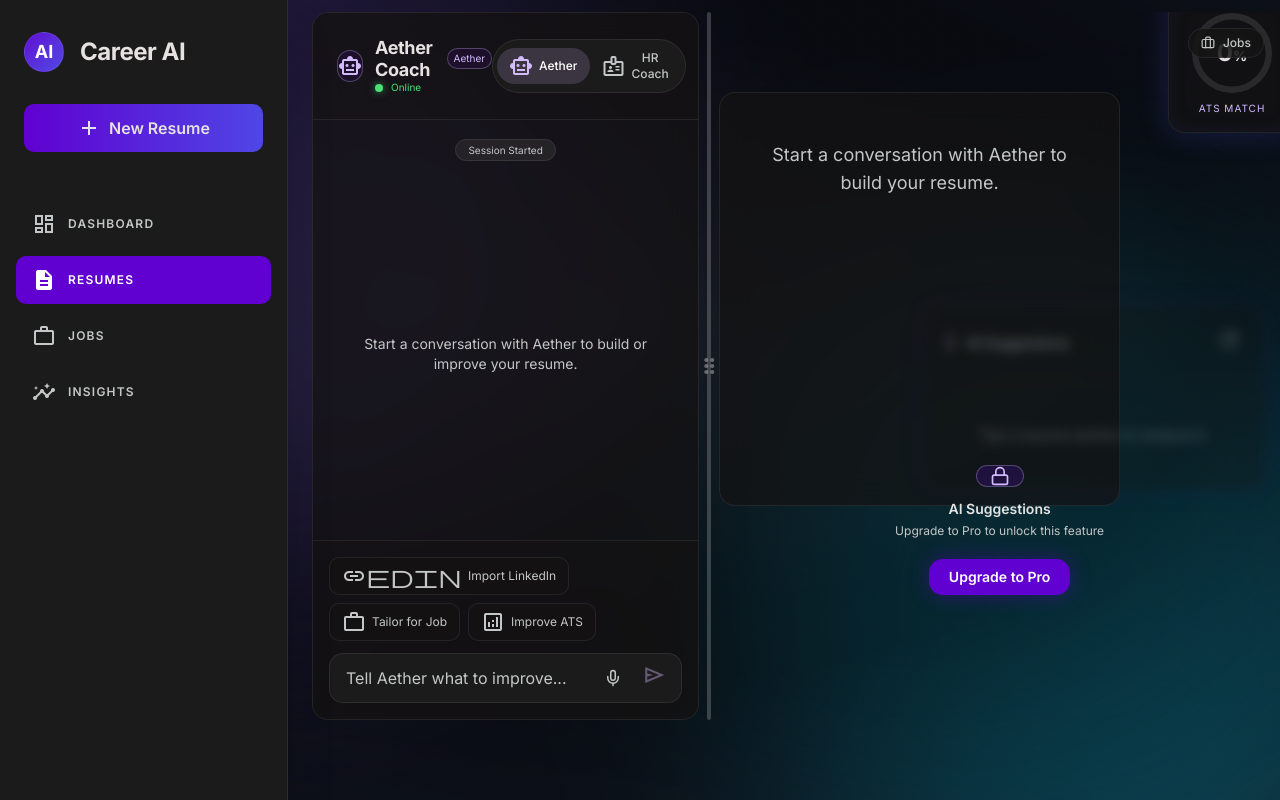
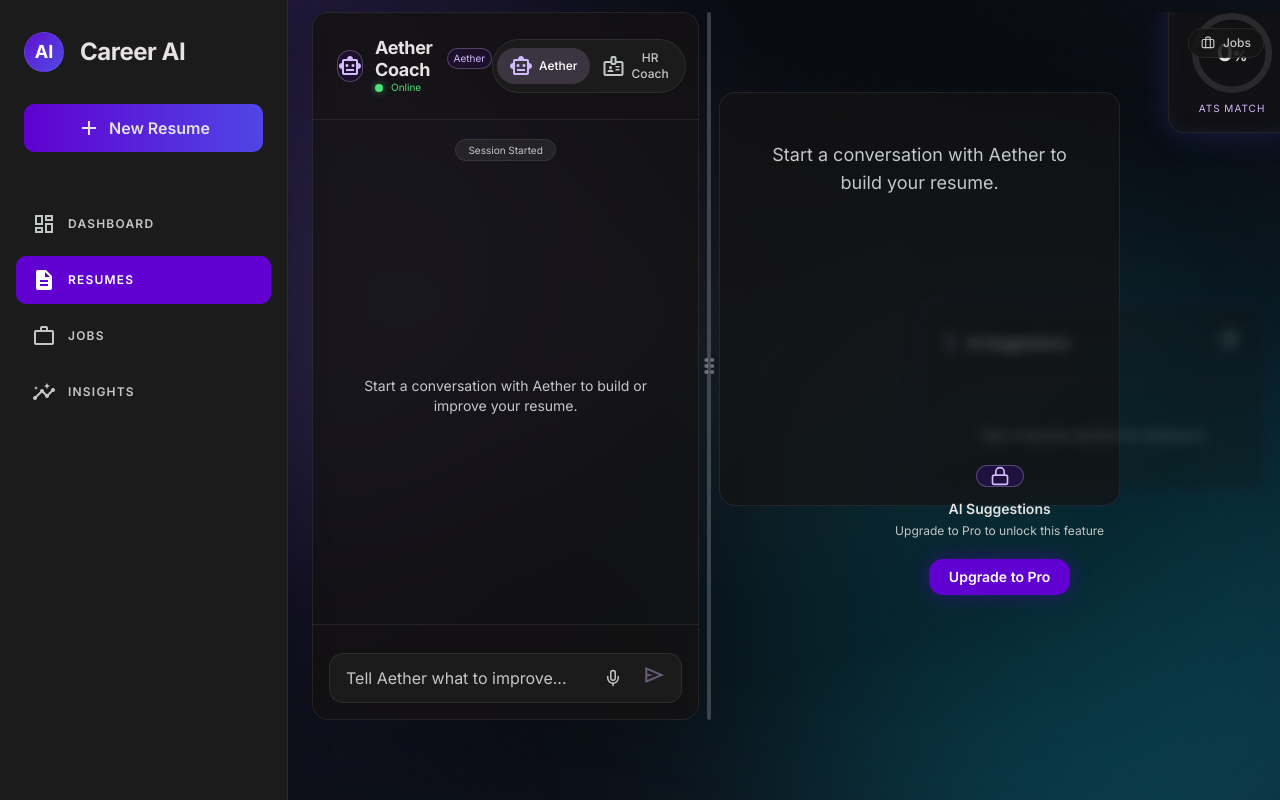
Before and after one commit to Saitosar/cv.sarkhan.dev, a Next.js app: page /workspace in a window 1280 px wide. Built offline with nearby package versions, Linux system fonts and the light colour scheme.

Commit message:
chore: hide QuickAction buttons (Import LinkedIn, Tailor for Job, Improve ATS) and remove unused QuickActionButton component

```diff
--- a/src/components/ChatPanel.tsx
+++ b/src/components/ChatPanel.tsx
@@ -82,9 +82,7 @@
       </div>
       <div className="p-4 border-t border-[rgba(255,255,255,0.08)] bg-[#141313]/30">
         <div className="flex flex-wrap gap-2 mb-3">
-          <QuickActionButton icon="linkedin">Import LinkedIn</QuickActionButton>
-          <QuickActionButton icon="work">Tailor for Job</QuickActionButton>
-          <QuickActionButton icon="analytics">Improve ATS</QuickActionButton>
+          {/* Quick actions hidden for now */}
         </div>
         <ChatInput
           value={inputValue}
@@ -97,25 +95,3 @@
     </div>
   );
 }
-
-function QuickActionButton({
-  children,
-  icon,
-}: {
-  children: React.ReactNode;
-  icon: string;
-}) {
-  return (
-    <button
-      type="button"
-      className={cn(
-        'text-xs px-3 py-1.5 rounded-lg border glass-panel',
-        'text-[#c4c7c7] hover:text-[#e5e2e1] hover:border-[#d2bbff]/30',
-        'transition-colors flex items-center gap-1.5'
-      )}
-    >
-      <span className="material-symbols-outlined text-xs">{icon}</span>
-      {children}
-    </button>
-  );
-}
```
